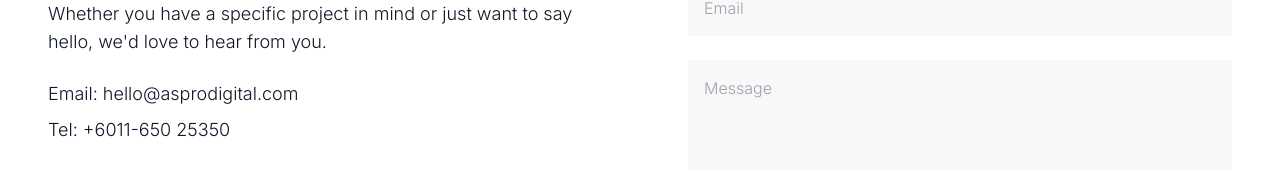
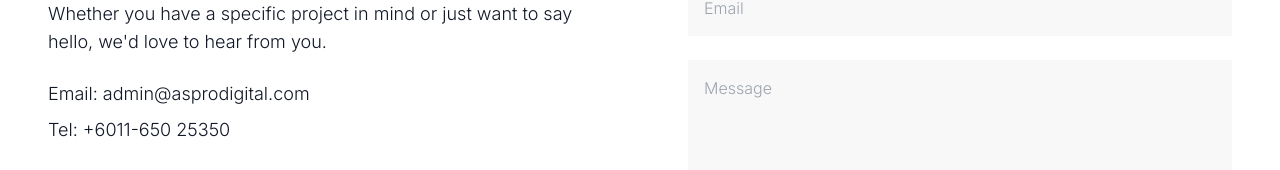
Before and after one commit to asprodigital/web_company, a React (Vite) app: page / in a window 1280 px wide. Shown: the part 3730-3900 px from the top of the page. Built offline with nearby package versions, Linux system fonts and the light colour scheme.

Commit message:
update email

```diff
--- a/src/components/Contact.tsx
+++ b/src/components/Contact.tsx
@@ -12,7 +12,7 @@ const Contact = () => {
             <div className="space-y-4">
               <div className="flex items-center">
                 <Mail className="w-5 h-5 mr-3" />
-                <span>hello@asprodigital</span>
+                <span>admin@asprodigital</span>
               </div>
               <div className="flex items-center">
                 <Phone className="w-5 h-5 mr-3" />
--- a/src/components/home/Contact.tsx
+++ b/src/components/home/Contact.tsx
@@ -14,7 +14,7 @@ const Contact = () => {
                 we'd love to hear from you.
               </p>
               <div className="space-y-2">
-                <p>Email: hello@asprodigital.com</p>
+                <p>Email: admin@asprodigital.com</p>
                 <p>Tel: +6011-650 25350</p>
               </div>
             </div>
```
